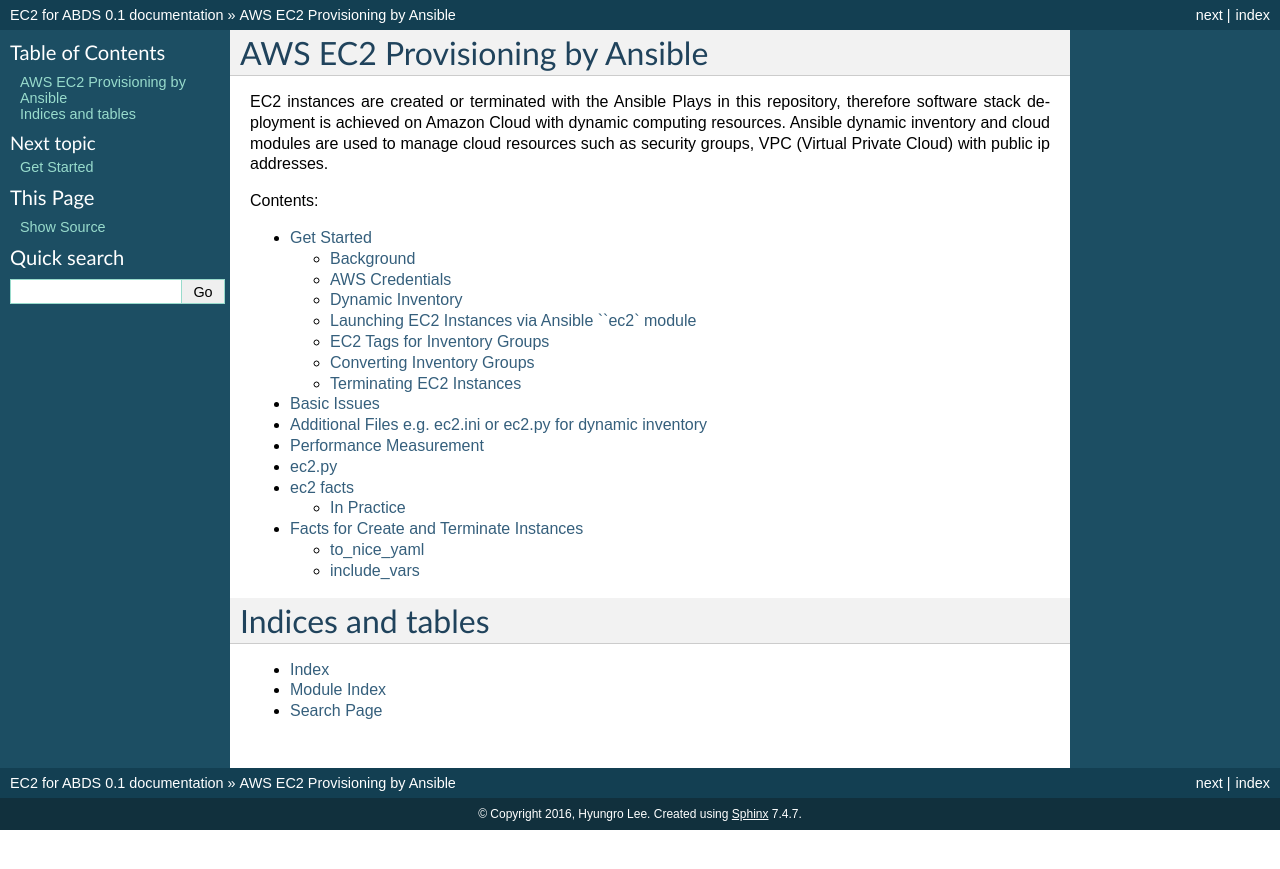
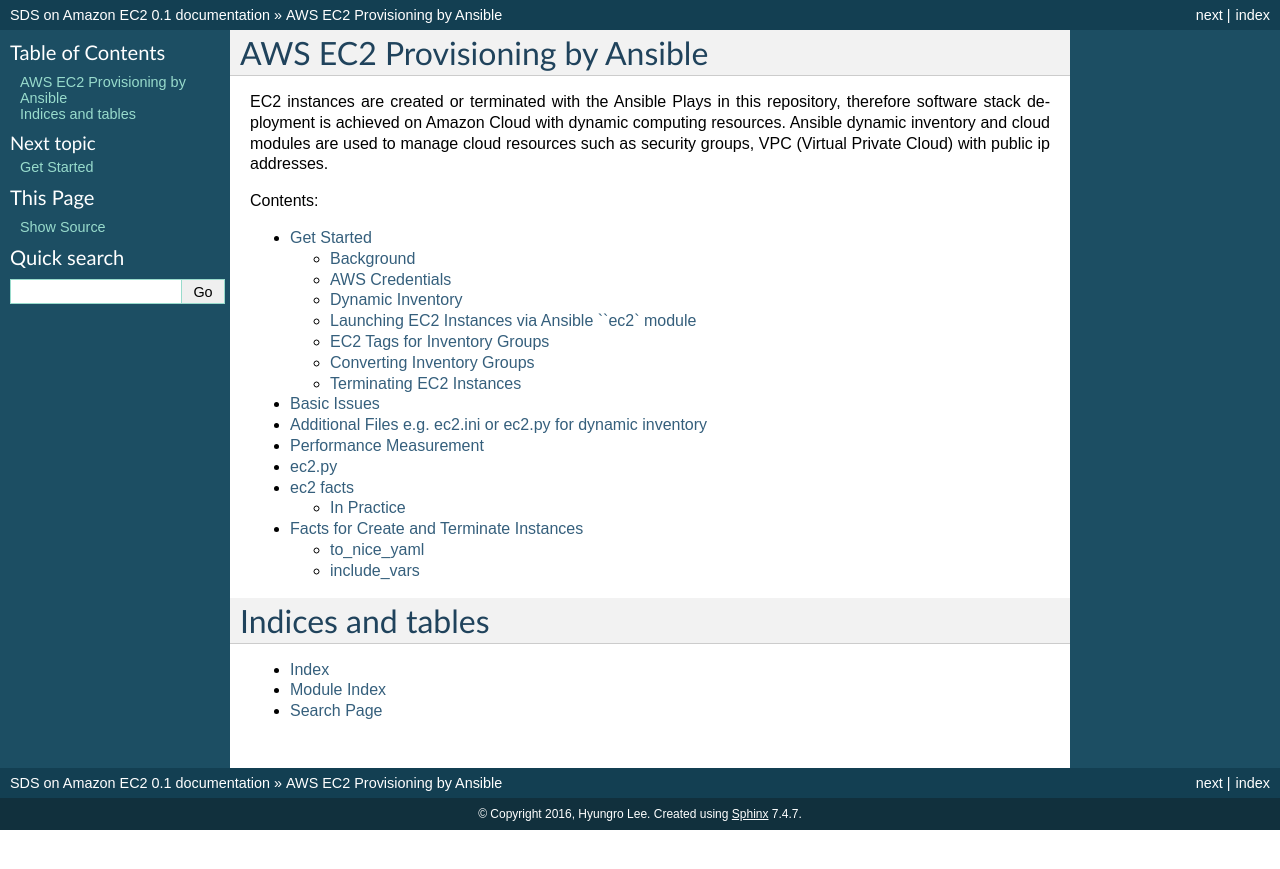
Before and after one commit to lee212/ec2-provisioning-with-ansible, a Sphinx documentation site: the page built from docs/source/index.rst, in a window 1280 px wide. Shown: the top 869 px of the page. Built offline with Sphinx 7.4.7, drawn with Linux system fonts in a browser that asks for light colours.

Commit message:
abds -> sds, software defined systems

```diff
--- a/docs/source/conf.py
+++ b/docs/source/conf.py
@@ -43,7 +43,7 @@
 master_doc = 'index'
 
 # General information about the project.
-project = u'EC2 for ABDS'
+project = u'SDS on Amazon EC2'
 copyright = u'2016, Hyungro Lee'
 
 # The version info for the project you're documenting, acts as replacement for
@@ -176,7 +176,7 @@
 #html_file_suffix = None
 
 # Output file base name for HTML help builder.
-htmlhelp_basename = 'EC2forABDSdoc'
+htmlhelp_basename = 'SDSonEC2doc'
 
 
 # -- Options for LaTeX output ---------------------------------------------
@@ -196,7 +196,7 @@
 # (source start file, target name, title,
 #  author, documentclass [howto, manual, or own class]).
 latex_documents = [
-  ('index', 'EC2forABDS.tex', u'EC2 for ABDS Documentation',
+  ('index', 'SDSonEC2.tex', u'SDS on Amazon EC2 Documentation',
    u'Hyungro Lee', 'manual'),
 ]
 
@@ -226,7 +226,7 @@
 # One entry per manual page. List of tuples
 # (source start file, name, description, authors, manual section).
 man_pages = [
-    ('index', 'ec2forabds', u'EC2 for ABDS Documentation',
+    ('index', 'sdsonec2', u'SDS on Amazon EC2 Documentation',
      [u'Hyungro Lee'], 1)
 ]
 
@@ -240,8 +240,8 @@
 # (source start file, target name, title, author,
 #  dir menu entry, description, category)
 texinfo_documents = [
-  ('index', 'EC2forABDS', u'EC2 for ABDS Documentation',
-   u'Hyungro Lee', 'EC2forABDS', 'One line description of project.',
+  ('index', 'SDSonEC2', u'SDS on Amazon EC2 Documentation',
+   u'Hyungro Lee', 'SDSonEC2', 'Ansible plays to provisioning virtual clusters',
    'Miscellaneous'),
 ]
 
--- a/docs/source/ec2.rst
+++ b/docs/source/ec2.rst
@@ -131,8 +131,8 @@
 site.yml with Include
 ^^^^^^^^^^^^^^^^^^^^^^^^^^^^^^^^^^^^^^^^^^^^^^^^^^^^^^^^^^^^^^^^^^^^^^^^^^^^^^^
 
-Three Ansible playbooks are provided to deploy ABDS on ec2.
+Three Ansible playbooks are provided to deploy virtual clusters on Amazon EC2.
 
 - boot.yml: to start EC2 instances
 - convert.yml: to provide inventory groups from dynamic inventory of ec2.
-- example-project-nist-fingerprint-matching.yml: to run ABDS playbooks
+- example-project-nist-fingerprint-matching.yml: to run SDS playbooks
```
